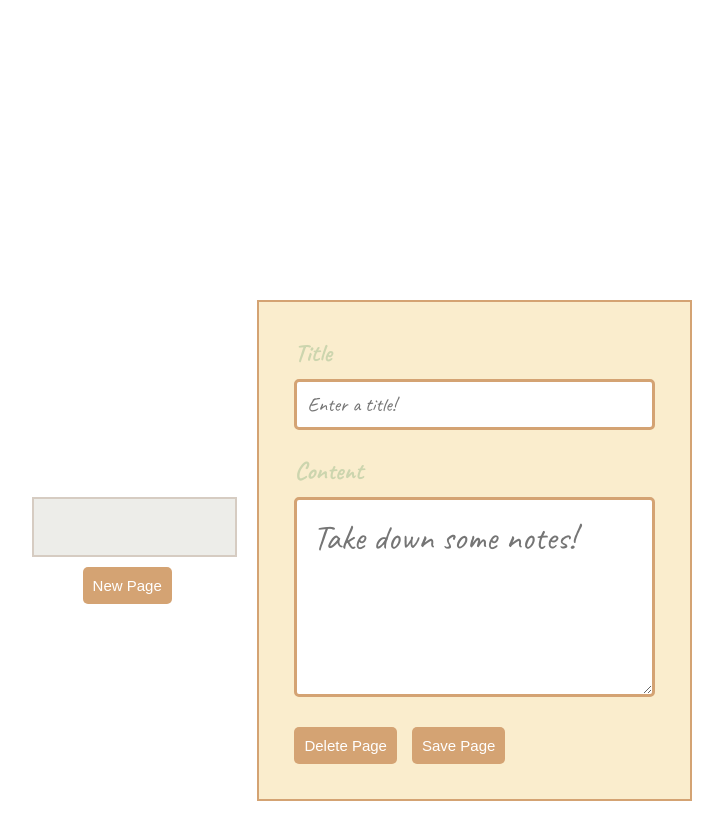
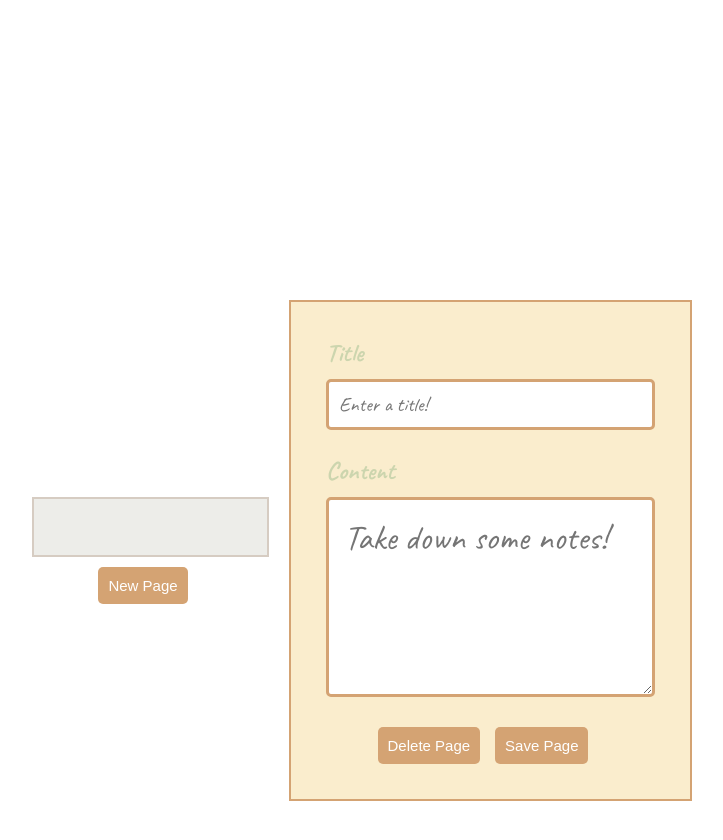
Before and after one commit to nicknamejv/Take-My-Notes, a Vue app: page / in a window 1280 px wide. Both pictures are taken after a click on the button "New Page". Shown: the top 840 px of the page, without its empty margins (288-1011 px from the left). Built offline with nearby package versions, Linux system fonts and the light colour scheme.

Commit message:
feat: added localStorage saving and deleting to persist data on reload and on clicking new page

```diff
--- a/src/App.vue
+++ b/src/App.vue
@@ -39,19 +39,32 @@
         });
         this.index = this.pages.length - 1;
       },
+
       // Change the current page.
       changePage(index: any) {
         this.index = index;
       },
+
       // TODO: Save the current page to the list of pages to localStorage later.
       savePage() {
-        console.log('save page');
+        localStorage.setItem('pages', JSON.stringify(this.pages));
+        console.log('Saved!');
       },
+
       // Delete the current page from the list of pages.
       deletePage() {
         this.pages.splice(this.index, 1);
-        this.index = 0;
+        localStorage.setItem('pages', JSON.stringify(this.pages));
       },
+    },
+
+    // On app mount, load the list of pages from localStorage.
+    mounted() {
+      console.log('App mounted!');
+      const pages = localStorage.getItem('pages');
+      if (pages) {
+        this.pages = JSON.parse(pages);
+      }
     },
   });
 </script>
--- a/src/components/PageList.vue
+++ b/src/components/PageList.vue
@@ -16,6 +16,7 @@
       changePage(index: any) {
         this.$emit('change-page', index);
       },
+
       // Add a new page to the list of pages.
       addPage() {
         this.$emit('add-page');
@@ -55,8 +56,7 @@
   $list-border: #d6ccc2;
 
   .page-list {
-    max-width: 500px;
-    width: 400px;
+    width: 500px;
     padding: 10px;
   }
 
@@ -67,6 +67,7 @@
   }
 
   li {
+    max-width: 350px;
     padding: 1rem;
     font-size: 1.25rem;
     min-height: 1.5rem;
--- a/src/components/PageView.vue
+++ b/src/components/PageView.vue
@@ -13,6 +13,7 @@
       deletePage() {
         this.$emit('delete-page');
       },
+
       // Save current page to the list of pages.
       savePage() {
         this.$emit('save-page');
@@ -41,8 +42,8 @@
         placeholder="Take down some notes!"
       ></textarea>
       <div class="btn-footer">
-        <button>Delete Page</button>
-        <button>Save Page</button>
+        <button @click="deletePage()">Delete Page</button>
+        <button @click="savePage()">Save Page</button>
       </div>
     </div>
     <div v-else>
@@ -137,4 +138,9 @@
     font-size: 50px;
     color: $main;
   }
+
+  .btn-footer {
+    display: flex;
+    justify-content: center;
+  }
 </style>
```
